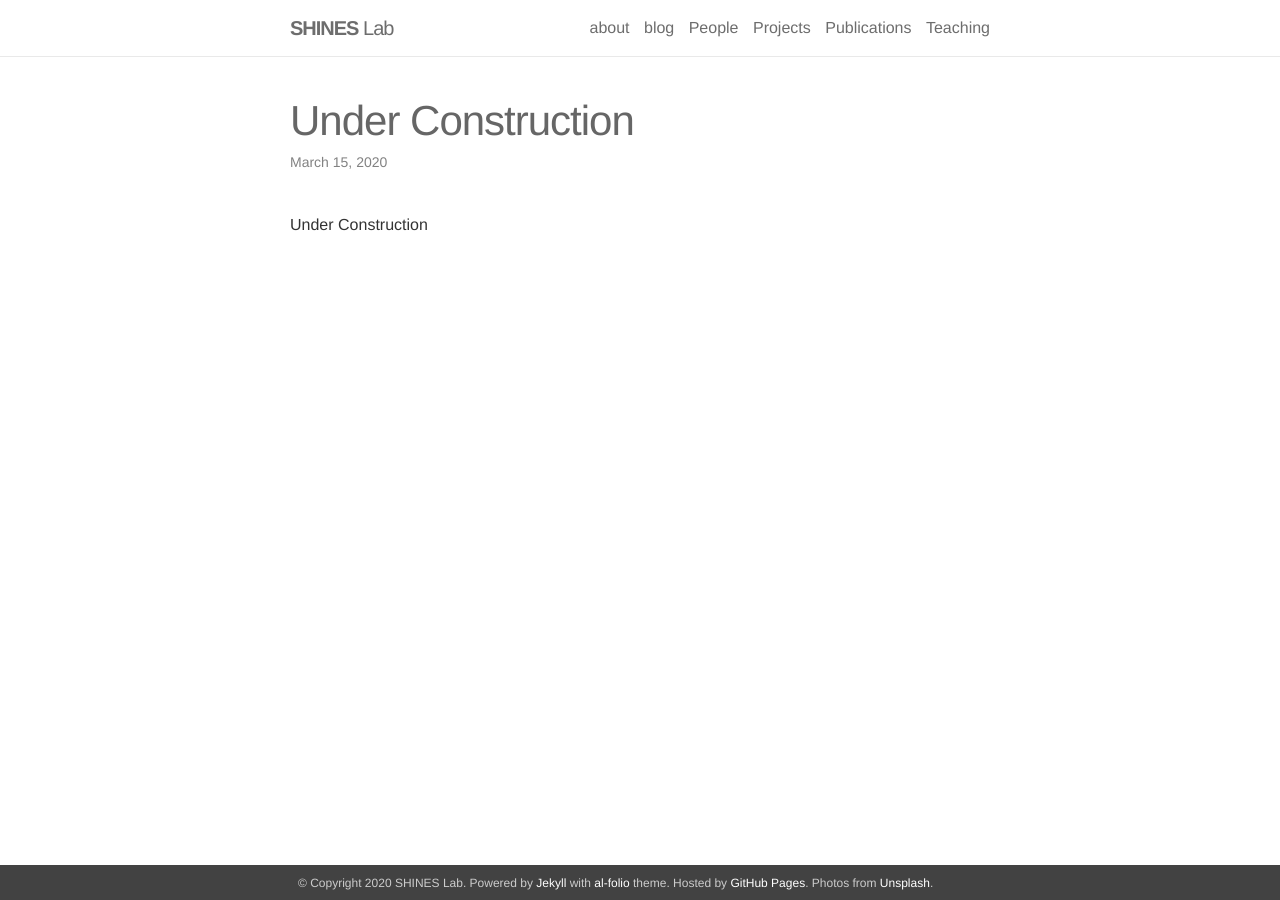
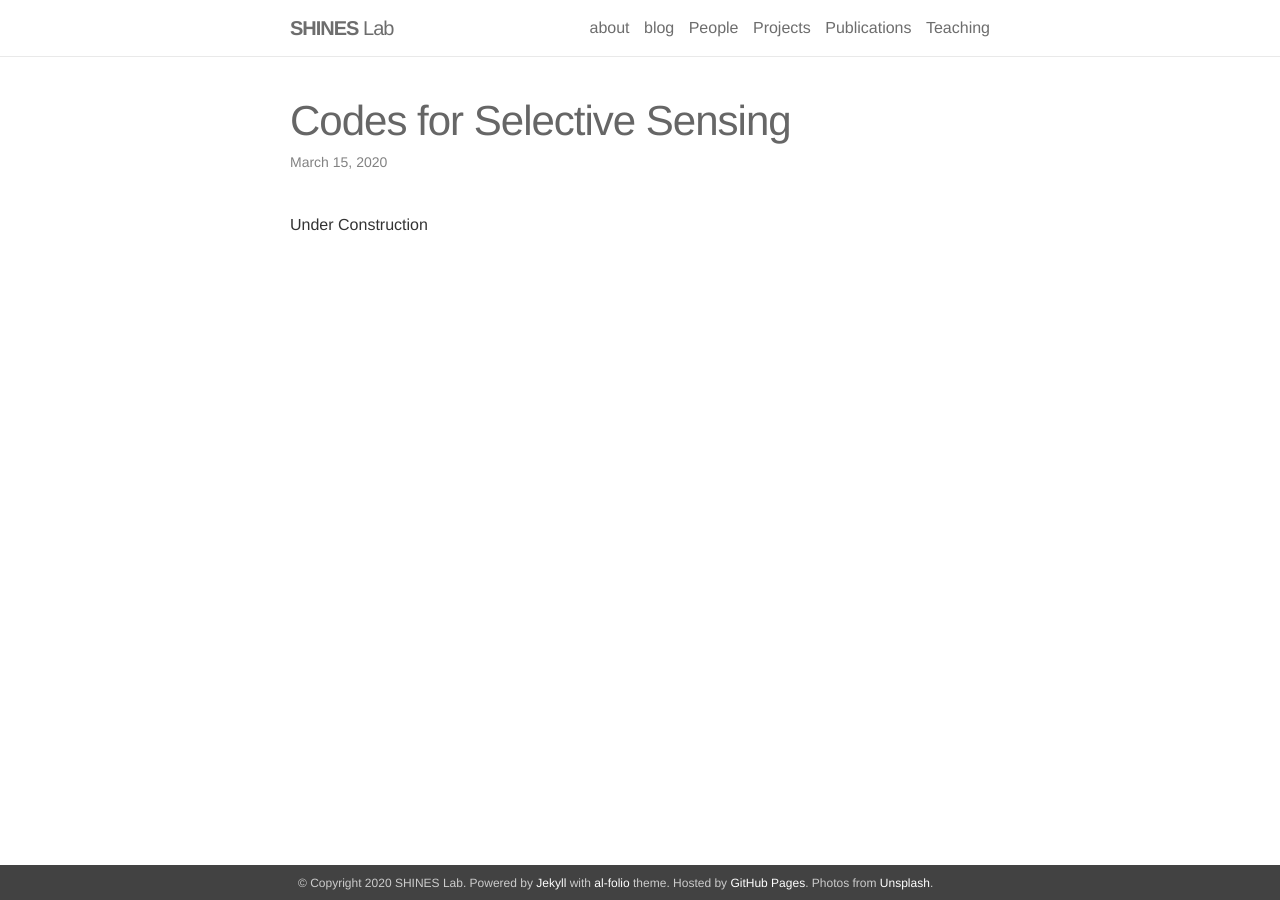
Before and after one commit to shines-lab/shines-lab.github.io, a Jekyll site: the page built from _posts/2015-05-15-images.markdown, in a window 1280 px wide. Built offline with Jekyll 4.4.1, drawn with Linux system fonts in a browser that asks for light colours; nearby versions of some CDN libraries.

Commit message:
Update 2015-05-15-images.markdown

```diff
--- a/_posts/2015-05-15-images.markdown
+++ b/_posts/2015-05-15-images.markdown
@@ -1,6 +1,6 @@
 ---
 layout: post
-title:  Under Construction
+title:  Codes for Selective Sensing
 date: 2020-03-15 21:01:00
 description: Under Construction
 ---
```
